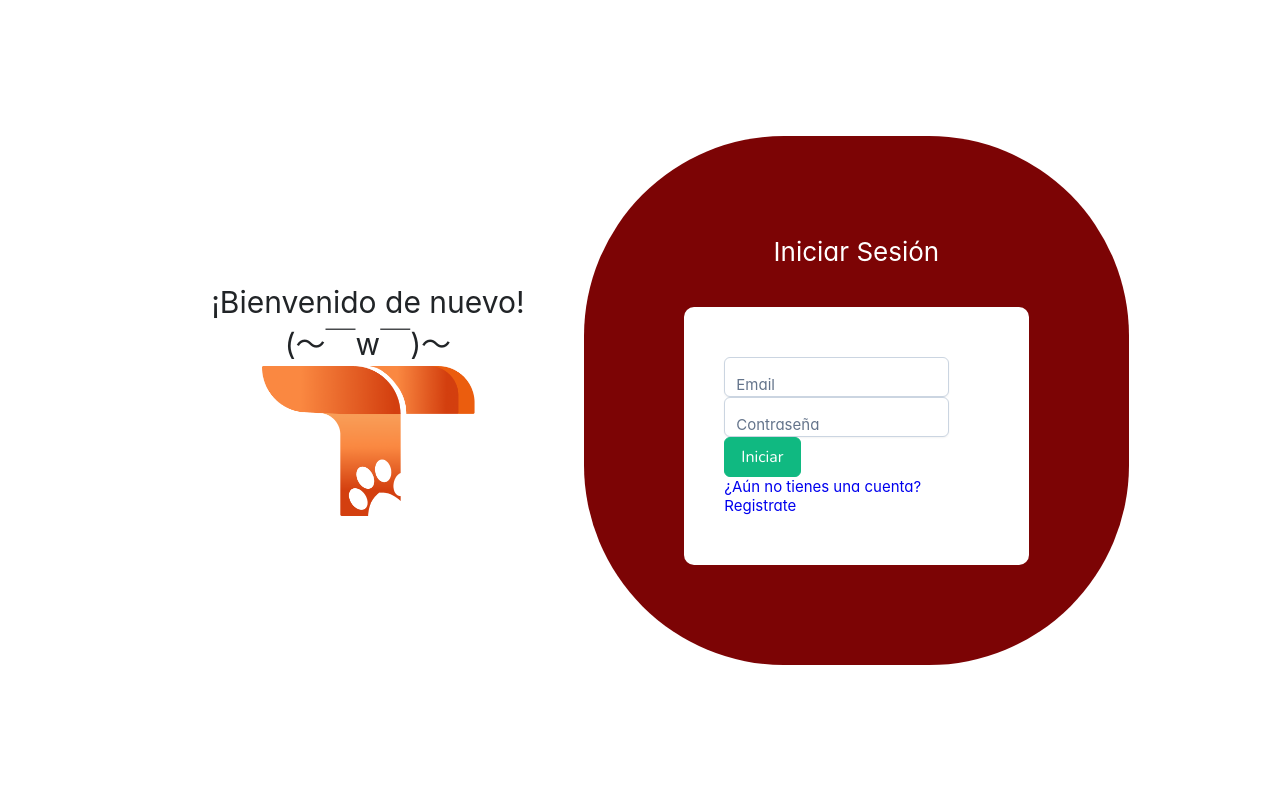
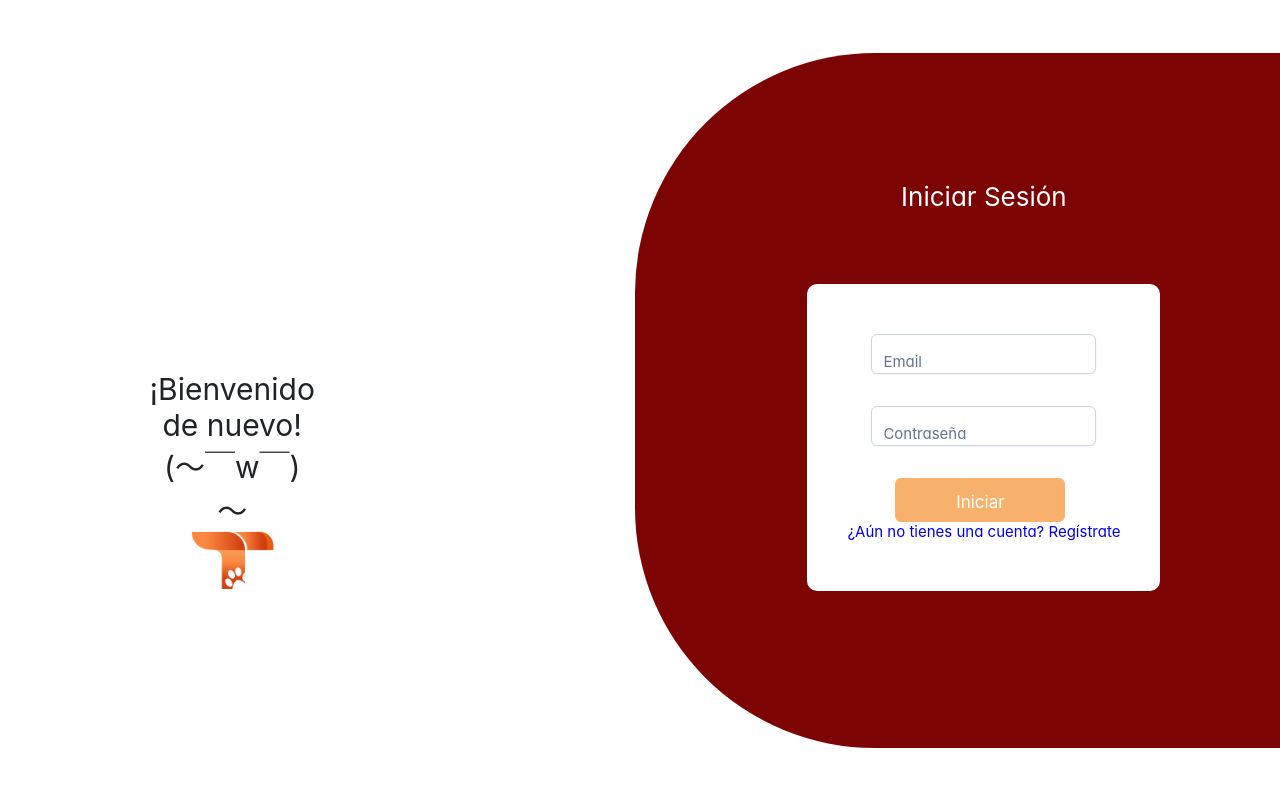
Before and after one commit to FernandoKumul/testana, a Vue app: page /login in a window 1280 px wide. Shown: the top 786 px of the page. Built offline with nearby package versions, Linux system fonts and the light colour scheme.

Commit message:
Update LoginView.vue

```diff
--- a/src/views/LoginView.vue
+++ b/src/views/LoginView.vue
@@ -4,20 +4,18 @@
       <h1>¡Bienvenido de nuevo!</h1>
       <h1>(～￣w￣)～</h1>
       <img src="/src/assets/img/Logo.png" alt="logo">
-
     </div>
 
-    <div class="column_2">
+    <div class="circle-wrapper">
+      <div class="half-square">
         <h2>Iniciar Sesión</h2>
         <div class="container">
-
-        <FloatLabel>
+          <FloatLabel class="FloatLabel">
             <InputText id="email" v-model="email"/>
             <label for="email">Email</label>
           </FloatLabel>
 
-
-        <FloatLabel>
+          <FloatLabel class="FloatLabel">
             <Password id="password" v-model="value">
               <template #header>
                 <h6>Crea una contraseña</h6>
@@ -36,16 +34,15 @@
             <label for="password">Contraseña</label>
           </FloatLabel>
 
-        <Button label="Iniciar"/>
+          <button>Iniciar</button>
+
           <br>
           <RouterLink to="register">
-          ¿Aún no tienes una cuenta? Registrate
+            ¿Aún no tienes una cuenta? Regístrate
           </RouterLink>
-
         </div>
       </div>
-
-
+    </div>
   </body>
 </template>
 
@@ -54,55 +51,105 @@
 import InputText from 'primevue/inputtext';
 import FloatLabel from 'primevue/floatlabel';
 import Password from 'primevue/password';
-
-
-
 </script>
 
 <style>
-
-  body{
-    display: flex;
-    justify-content: center;
-    align-items: center;
+* {
+  background-image: url();
 }
 
-
-  img{
-    width: 50%;
+body {
+  display: flex;
+}
+img {
+  margin-top: 2rem;
+  width: 85%;
   display: flex;
 }
 
-  h1{
+.circle-wrapper {
   display: flex;
-    align-items: center;
-    justify-content: center;
+  justify-content: flex-end;
 }
 
-  .column_1{
-    width: 100%;
-
+.half-square {
+  width: 650px;
+  height: 695px;
+  background-color: #7C0405;
+  border-radius: 15rem 0 0 15rem;
+  display: flex;
+  flex-direction: column;
+  align-items: center;
+  justify-content: flex-start;
+  margin-left: 20rem;
 }
-
-  .column_2{
-    width: 100%;
-    background-color:#7C0405;
-    border-radius: 200px;
-    padding: 100px;
-  }
-
 h2{
   color: white;
-    display: flex;
-    justify-content: center;
-    margin-bottom: 40px;
-    font-size: 26px;
-
+  margin-top: 8rem;
+  margin-left: 3rem;
 }
-
-  .container{
+.container {
+  margin-top: 2rem;
+  margin-left: 3rem;
   background-color: white;
   border-radius: 10px;
   padding: 50px 40px;
 }
+
+.column_1 {
+  text-align: center;
+  margin-left: 9.65rem;
+  margin-top: 10rem;
+}
+
+.FloatLabel {
+  margin-left: 1.5rem;
+  margin-bottom: 2rem;
+}
+button {
+  --color: #FA8841;
+  background: #F7B16C;
+  font-family: inherit;
+  display: inline-block;
+  width: 10em;
+  height: 2.6em;
+  line-height: 2.5em;
+  overflow: hidden;
+  cursor: pointer;
+
+  font-size: 17px;
+  z-index: 1;
+  color: white;
+  border: 2px solid #F7B16C;
+  border-radius: 6px;
+  position: relative;
+  margin-left: 3rem;
+}
+
+button::before {
+  position: absolute;
+  content: "";
+  background: var(--color);
+  width: 250px;
+  height: 190px;
+  z-index: -1;
+  border-radius: 50%;
+}
+
+button:hover {
+  color: white;
+}
+
+button:before {
+  top: 100%;
+  left: 100%;
+  transition: 0.3s all;
+}
+
+button:hover::before {
+  top: -30px;
+  left: -30px;
+}
+
+
 </style>
```
Lines whose indentation alone changed are shown as unchanged.
